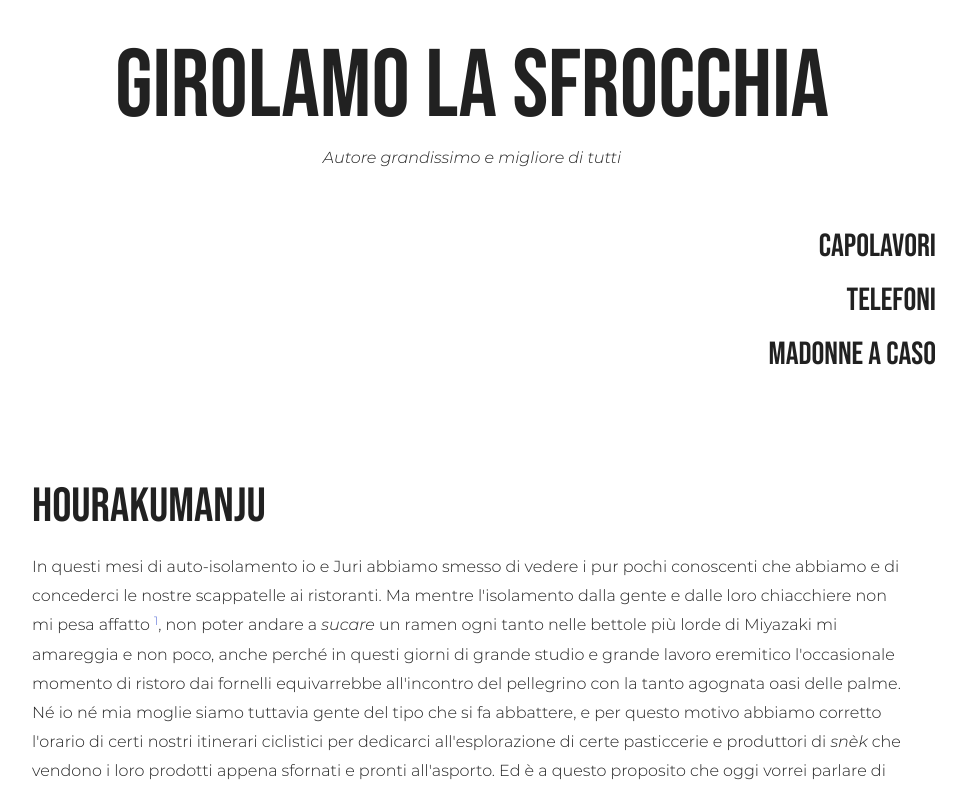
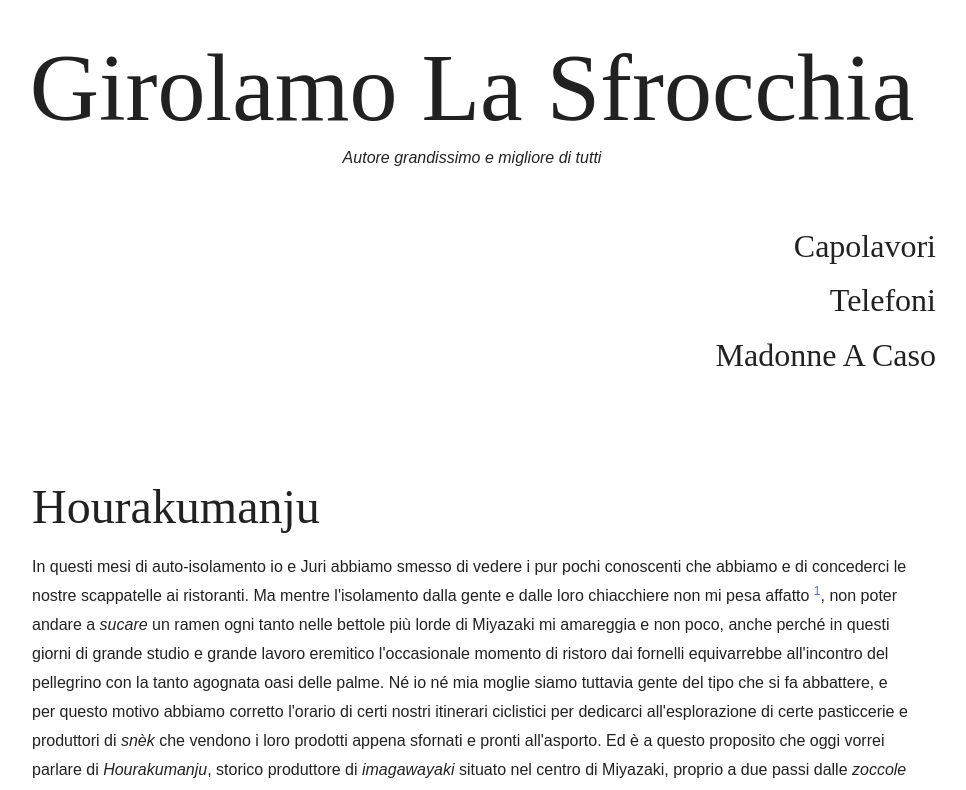
Before and after one commit to telriot/girolamo-la-sfrocchia, a Next.js app: page / in a window 1280 px wide. Shown: the top 790 px of the page, without its empty margins (168-1134 px from the left). Built offline with nearby package versions, Linux system fonts and the light colour scheme; a web font is replaced by a local one.

Commit message:
add preload to fonts

```diff
--- a/pages/_document.tsx
+++ b/pages/_document.tsx
@@ -40,7 +40,7 @@ export default class MyDocument extends Document<MyDocumentProps> {
           {/* PWA primary color */}
 
           <meta name="theme-color" content={theme.palette.primary.main} />
-          <link    rel="preload" href="/fonts/styles.css" rel="stylesheet" />
+          <link    rel="preload" href="/fonts/styles.css" as="font" />
 
         </Head>
         <body>
```
